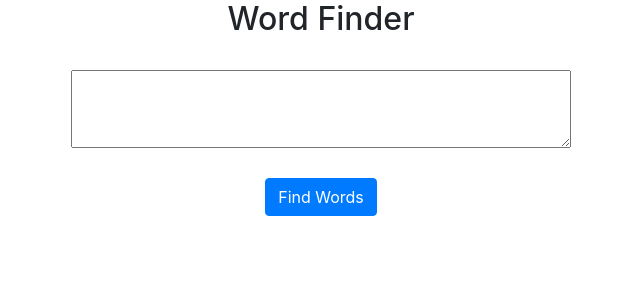
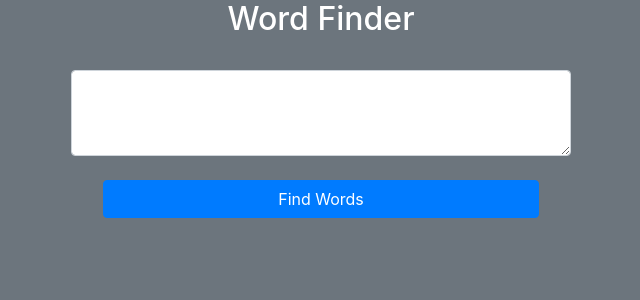
Before and after one commit to WeaselE/Word-Solver, a Flask app: page / in a window 1280 px wide. Shown: the top 300 px of the page, without its empty margins (319-959 px from the left). Run offline with Flask 2, Linux system fonts and the light colour scheme.

Commit message:
finished converting application to web application

```diff
--- a/app.py
+++ b/app.py
@@ -2,7 +2,6 @@ from flask import Flask, render_template, request, redirect, url_for
 from wordsolver import WordFinder
 
 app = Flask(__name__)
-app.config.from_pyfile(f'{app.root_path}/config_defaults.py')
 
 
 @app.route('/', methods=['GET', 'POST'])
@@ -23,9 +22,9 @@ def results(letters):
     """
     Finder = WordFinder()
     result = Finder.search(letters)
-    print(result)
+    # print(result)
     return render_template('results.html', letters=letters, results=result)
 
 
-if __name__ == '__main__':
-    app.run(debug=True)
+# if __name__ == '__main__':
+#     app.run(debug=True)
--- a/templates/base.html
+++ b/templates/base.html
@@ -1,5 +1,6 @@
 <!DOCTYPE html>
 <html lang="en">
+
 <head>
     <meta charset="UTF-8">
     <meta http-equiv="X-UA-Compatible" content="IE=edge">
@@ -10,8 +11,10 @@
     {% endblock %}
     <title>Document</title>
 </head>
-<body>
+
+<body class="bg-secondary bg-gradient text-white">
     {% block content %}
+    <div class="container">
         <script src="https://code.jquery.com/jquery-3.3.1.slim.min.js"
             integrity="sha384-q8i/X+965DzO0rT7abK41JStQIAqVgRVzpbzo5smXKp4YfRvH+8abtTE1Pi6jizo"
             crossorigin="anonymous"></script>
@@ -21,6 +24,8 @@
         <script src="https://cdn.jsdelivr.net/npm/bootstrap@4.3.1/dist/js/bootstrap.min.js"
             integrity="sha384-JjSmVgyd0p3pXB1rRibZUAYoIIy6OrQ6VrjIEaFf/nJGzIxFDsf4x0xIM+B07jRM"
             crossorigin="anonymous"></script>
+    </div>
     {% endblock %}
 </body>
+
 </html>
--- a/templates/index.html
+++ b/templates/index.html
@@ -18,13 +18,20 @@
         <h2>Word Finder</h2>
         <br>
         <form method='post'>
-            <fieldset>
-                <textarea name="letters" id="letters" cols="30" rows="3" for="letters" type="text"
-                    style="width: 500px;"></textarea>
-            </fieldset>
+            <div class="row justify-content-md-center">
+                <fieldset>
+
+                    <div class="col-sm"><textarea class="form-control col-sm" name="letters" id="letters" cols="30"
+                            rows="3" for="letters" type="text" style="width: 500px;"></textarea></div>
+
+
+                </fieldset>
+            </div>
             <br>
-            <button type="submit" value="Submit" class="btn btn-primary">Find
-                Words</button>
+            <div class="row justify-content-md-center">
+                <button type="submit" value="Submit" class="btn btn-primary col-4 middle">Find
+                    Words</button>
+            </div>
         </form>
         {% endblock %}
 
```
Also changed, not shown: templates/results.html (+7 -3 lines), 1 other file. Lines whose indentation alone changed are shown as unchanged.
